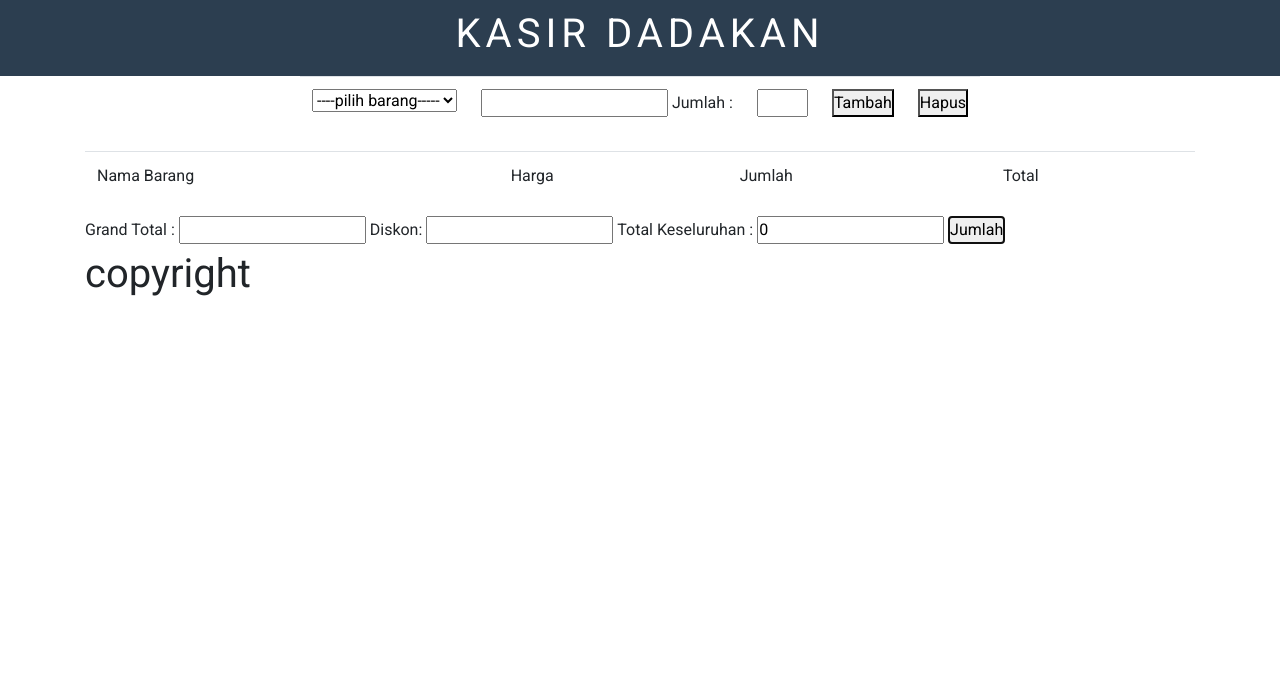
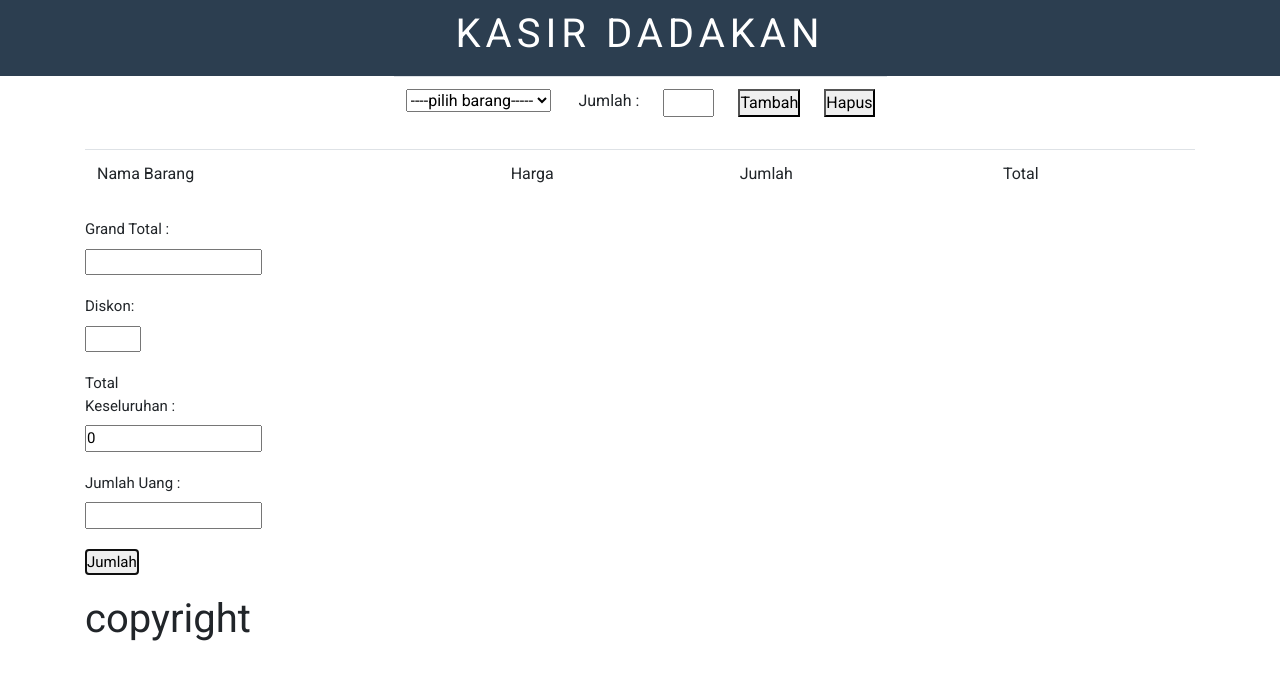
Before and after one commit to grindpants/Kasir-Dadakan, a plain HTML site: page index.html in a window 1280 px wide. Both pictures are taken after a click on the button "Jumlah". Drawn offline with nearby package versions, Linux system fonts and the light colour scheme.

Commit message:
penambahan fitur

```diff
--- a/index.html
+++ b/index.html
@@ -31,7 +31,7 @@
                                     </select>
                                 </td>
                                 <td>
-                                    <input type="text" id="x" readonly>
+                                    <label id="x" ></label>
                                     <label for="jumlah">Jumlah :</label>
                                 </td>
                                 <td><input type="number" id="jumlah" min="1" max="10" required></td>
@@ -43,7 +43,6 @@
             </div>
 
             <div class="listItem">
-
                 <table class="table">
                     <thead class="thead-dark">
                         <tr>
@@ -57,13 +56,26 @@
 
                     </tbody>
                 </table>
-                            <label for="totalSementara">Grand Total :</label>
+
+                <ul class="detail">
+                    <li>
+                        <label for="totalSementara">Grand Total :</label><br>
                         <input id="totalSementara" type="text" readonly>
-                            <label for="diskon">Diskon:</label>
-                            <input id="diskon" type="number" >
-                            <label for="sisa">Total Keseluruhan :</label>
+                    </li>
+                    <li>
+                        <label for="diskon">Diskon:</label><br>
+                        <input id="diskon" type="number" min="1" max="100">
+                    </li>
+                    <li>
+                        <label for="sisa">Total Keseluruhan :</label><br>
                         <input id="sisa" type="number" readonly>
-                            <button type="button" name="jumlah" id="jumlahKeseluruhan">Jumlah</button>
+                    </li>
+                    <li>
+                        <label for="jumlah-uang">Jumlah Uang :</label>
+                        <input id="jumlah-uang" type="text">
+                    </li>
+                    <li><button type="button" name="jumlah" id="jumlahKeseluruhan">Jumlah</button></li>
+                </ul>
             </div>
         </main>
         <footer>
--- a/script.js
+++ b/script.js
@@ -5,16 +5,12 @@ var total = document.getElementById("jumlahKeseluruhan");
 
 document.getElementById("jumlah").value = "";
 
-
-
-
 pilih.addEventListener('click', function(){
 
     var nilai = document.getElementById("barang").value;
     var jumlah = document.getElementById("jumlah").value;
     var x = document.getElementById("x");
-    x.value = nilai;
-
+    x.innerHTML = nilai;
 
 });
 
@@ -23,11 +19,6 @@ tambah.addEventListener('click', function(){
     var namaBarang = document.querySelectorAll("#barang option");
     var nilai = document.getElementById("barang").value;
     var jumlah = document.getElementById("jumlah").value;
-    var harga = document.getElementById("x").value;
-    var totalKeseluruhan = document.getElementById("totalSementara");
-
-
-
 
     var NewRow = daftarPesanan.insertRow(-1);
     var Newcell1 = NewRow.insertCell(0);
@@ -35,16 +26,15 @@ tambah.addEventListener('click', function(){
     var Newcell3 = NewRow.insertCell(2);
     var Newcell4 = NewRow.insertCell(3);
 
-
-
     for(let i = 0; i < namaBarang.length; i++){
         if(nilai === namaBarang[i].value){
             // insert new row.
             Newcell1.innerHTML = namaBarang[i].innerHTML;
             Newcell2.innerHTML = nilai;
             Newcell3.innerHTML = jumlah;
-            Newcell4.innerHTML = harga*jumlah;
-            Newcell4.value = harga*jumlah;
+            Newcell4.innerHTML = nilai*jumlah;
+            Newcell4.value = nilai*jumlah;
+
         }
 
     }
@@ -70,12 +60,13 @@ total.addEventListener('click', function() {
     var total = document.getElementById("totalSementara");
     var nilaiDiskon = document.getElementById("diskon");
     var totalKeseluruhan = document.getElementById("sisa");
+    var uang = document.getElementById("jumlah-uang");
     var nilaiDiskon ;
-    if (nilaiDiskon.value == 0) {
+    if (nilaiDiskon.value < 1) {
         totalKeseluruhan.value = Number(total.value)
     } else {
         nilaiDiskon = (Number(total.value) * nilaiDiskon.value) / 100;
-        totalKeseluruhan.value = Number(total.value) - nilaiDiskon;
+        totalKeseluruhan.value = Number(total.value) - nilaiDiskon - uang;
     }
 });
 
--- a/style/style.css
+++ b/style/style.css
@@ -22,3 +22,13 @@ nav .logo {
     font-size: 20px;
     font-weight: bold;
 }
+
+.detail {
+    width: 100px;
+}
+
+.detail li{
+    font-size: 15px;
+    list-style: none;
+    margin: 20px 0;
+}
```
Lines whose indentation alone changed are shown as unchanged.
